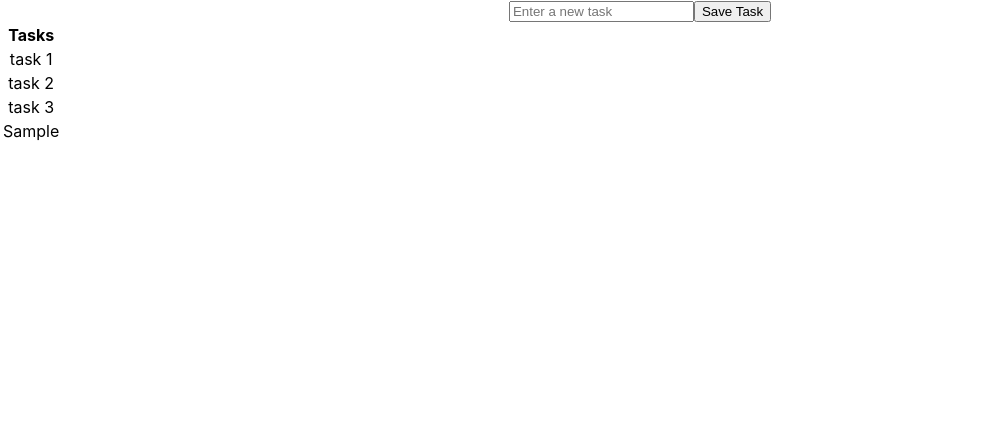
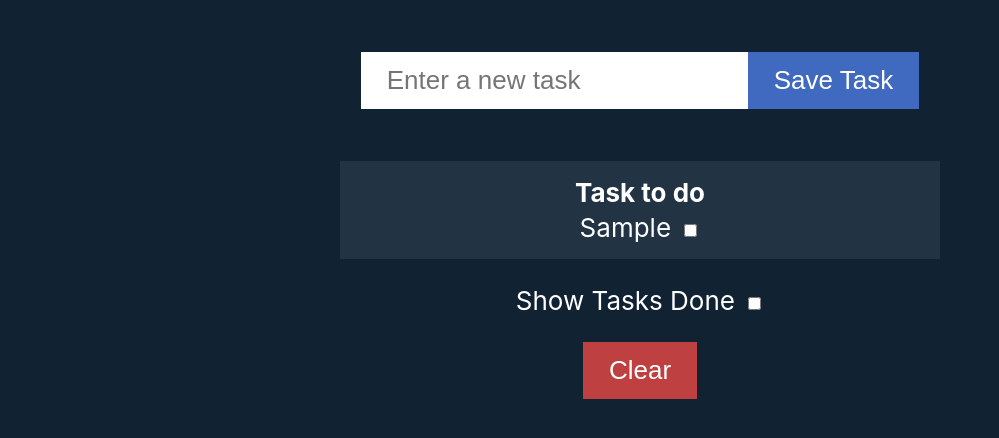
Before and after one commit to jorgeabf/task-app-localstorage, a React (Create React App) app: page / in a window 1280 px wide. Both pictures are taken after typing "Sample" into the empty fields and a click on the button "Save Task". Shown: the top 438 px of the page, without its empty margins (0-999 px from the left). Built offline with nearby package versions, Linux system fonts and the light colour scheme.

Commit message:
App terminada

```diff
--- a/src/App.css
+++ b/src/App.css
@@ -1,38 +1,13 @@
 .App {
-  text-align: center;
+   text-align: center;
+   max-width: 600px;
+   margin-inline: auto;
 }
 
-.App-logo {
-  height: 40vmin;
-  pointer-events: none;
+.App {
+   background-color: #123;
+   min-height: 100vh;
+   display: flex;
+   flex-direction: column;
+   color: white;
 }
-
-@media (prefers-reduced-motion: no-preference) {
-  .App-logo {
-    animation: App-logo-spin infinite 20s linear;
-  }
-}
-
-.App-header {
-  background-color: #282c34;
-  min-height: 100vh;
-  display: flex;
-  flex-direction: column;
-  align-items: center;
-  justify-content: center;
-  font-size: calc(10px + 2vmin);
-  color: white;
-}
-
-.App-link {
-  color: #61dafb;
-}
-
-@keyframes App-logo-spin {
-  from {
-    transform: rotate(0deg);
-  }
-  to {
-    transform: rotate(360deg);
-  }
-}
--- a/src/App.js
+++ b/src/App.js
@@ -1,41 +1,83 @@
-import { useState } from "react";
+import { useState, useEffect } from "react";
 
 import "./App.css";
 import { TaskCreator } from "./components/TaskCreator";
+import TaskTable from "./components/TaskTable";
+import VisibilityControl from "./components/VisibilityControl";
 
 function App() {
-   const [tasksItems, setTasksItems] = useState([
-      { name: "task 1", done: false },
-      { name: "task 2", done: false },
-      { name: "task 3", done: false },
-   ]);
+   const [tasksItems, setTasksItems] = useState([]);
+   const [showCompleted, setShowCompleted] =
+      useState(false);
 
    function createNewTask(taskName) {
-      setTasksItems([
-         ...tasksItems,
-         { name: taskName, done: false },
-      ]);
+      if (
+         !tasksItems.find((task) => task.name === taskName)
+      ) {
+         setTasksItems([
+            ...tasksItems,
+            { name: taskName, done: false },
+         ]);
+      }
    }
 
+   const toggleTask = (task) => {
+      setTasksItems(
+         tasksItems.map((item) =>
+            item.name === task.name
+               ? { ...item, done: !item.done }
+               : item
+         )
+      );
+   };
+
+   useEffect(() => {
+      let data = localStorage.getItem("tasks");
+      if (data) {
+         setTasksItems(JSON.parse(data));
+      }
+   }, []);
+
+   const cleanTasks = () => {
+      setTasksItems(
+         tasksItems.filter((task) => !task.done)
+      );
+      setShowCompleted(false);
+   };
+
+   useEffect(() => {
+      localStorage.setItem(
+         "tasks",
+         JSON.stringify(tasksItems)
+      );
+   }, [tasksItems]);
+
    return (
-      <div className="App">
+      <main className="App">
          <TaskCreator createNewTask={createNewTask} />
+         <TaskTable
+            nameTable="Task to do"
+            tasks={tasksItems}
+            toggleTask={toggleTask}
+         />
 
-         <table>
-            <thead>
-               <tr>
-                  <th>Tasks</th>
-               </tr>
-            </thead>
-            <tbody>
-               {tasksItems.map((task) => (
-                  <tr key={task.name}>
-                     <td>{task.name}</td>
-                  </tr>
-               ))}
-            </tbody>
-         </table>
-      </div>
+         <VisibilityControl
+            isChecked={showCompleted}
+            setShowCompleted={(checked) =>
+               setShowCompleted(checked)
+            }
+            cleanTasks={cleanTasks}
+         />
+
+         {showCompleted && (
+            <TaskTable
+               nameTable="Task Completed"
+               tasks={tasksItems}
+               toggleTask={toggleTask}
+               showCompleted={showCompleted}
+            />
+         )}
+      </main>
    );
 }
 
--- /dev/null
+++ b/src/components/TaskCreator.css
@@ -0,0 +1,26 @@
+form {
+   font-size: inherit;
+}
+
+input[type="text"] {
+   font-size: inherit;
+   border: none;
+   outline: none;
+   padding: 0.5em 1em;
+   margin-block: 2em 1em;
+}
+
+button {
+   font-size: inherit;
+   border: none;
+   outline: none;
+   padding: 0.5em 1em;
+   background-color: hsl(220 50% 50%);
+   color: #fff;
+   cursor: pointer;
+}
+
+.btn-clear {
+   margin-top: 1em;
+   background-color: hsl(0 50% 50%);
+}
--- a/src/components/TaskCreator.jsx
+++ b/src/components/TaskCreator.jsx
@@ -1,12 +1,12 @@
 import { useState } from "react";
+import "./TaskCreator.css";
 
-export const TaskCreator = (props) => {
+export const TaskCreator = ({ createNewTask }) => {
    const [newTaskName, setNewTaskName] = useState("");
 
    const handleSubmit = (e) => {
       e.preventDefault();
-      props.createNewTask(newTaskName);
-      localStorage.setItem("tasks", newTaskName);
+      createNewTask(newTaskName);
       setNewTaskName("");
    };
 
--- /dev/null
+++ b/src/components/TaskRow.jsx
@@ -0,0 +1,16 @@
+const TaskRow = ({ task, toggleTask }) => {
+   return (
+      <tr>
+         <td>
+            {task.name}
+            <input
+               type="checkbox"
+               checked={task.done}
+               onChange={() => toggleTask(task)}
+            />
+         </td>
+      </tr>
+   );
+};
+
+export default TaskRow;
--- /dev/null
+++ b/src/components/TaskTable.css
@@ -0,0 +1,10 @@
+input[type="checkbox"] {
+   margin-left: 1em;
+   padding: 1em;
+}
+
+table {
+   margin-block: 1em;
+   padding: 0.5em 0;
+   background-color: #234;
+}
--- /dev/null
+++ b/src/components/TaskTable.jsx
@@ -0,0 +1,34 @@
+import "./TaskTable.css";
+import TaskRow from "./TaskRow";
+
+const TaskTable = ({
+   tasks,
+   toggleTask,
+   showCompleted = false,
+   nameTable,
+}) => {
+   const taskTableRows = (doneValue) => {
+      return tasks
+         .filter((task) => task.done === doneValue)
+         .map((task) => (
+            <TaskRow
+               task={task}
+               key={task.name}
+               toggleTask={toggleTask}
+            />
+         ));
+   };
+
+   return (
+      <table>
+         <thead>
+            <tr>
+               <th>{nameTable}</th>
+            </tr>
+         </thead>
+         <tbody>{taskTableRows(showCompleted)}</tbody>
+      </table>
+   );
+};
+
+export default TaskTable;
--- /dev/null
+++ b/src/components/VisibilityControl.jsx
@@ -0,0 +1,34 @@
+const VisibilityControl = ({
+   setShowCompleted,
+   cleanTasks,
+   isChecked,
+}) => {
+   const handleDelete = () => {
+      if (
+         window.confirm("¿Are you sure you want to delete?")
+      ) {
+         cleanTasks();
+      }
+   };
+
+   return (
+      <div>
+         <label>Show Tasks Done</label>
+         <input
+            type="checkbox"
+            onChange={(e) =>
+               setShowCompleted(e.target.checked)
+            }
+            checked={isChecked}
+         />
+         <br />
+         <button
+            className="btn-clear"
+            onClick={handleDelete}>
+            Clear
+         </button>
+      </div>
+   );
+};
+
+export default VisibilityControl;
--- a/src/index.css
+++ b/src/index.css
@@ -1,13 +1,11 @@
 body {
-  margin: 0;
-  font-family: -apple-system, BlinkMacSystemFont, 'Segoe UI', 'Roboto', 'Oxygen',
-    'Ubuntu', 'Cantarell', 'Fira Sans', 'Droid Sans', 'Helvetica Neue',
-    sans-serif;
-  -webkit-font-smoothing: antialiased;
-  -moz-osx-font-smoothing: grayscale;
+   margin: 0;
+   font-family: -apple-system, BlinkMacSystemFont,
+      "Segoe UI", "Roboto", "Oxygen", "Ubuntu", "Cantarell",
+      "Fira Sans", "Droid Sans", "Helvetica Neue",
+      sans-serif;
+   -webkit-font-smoothing: antialiased;
+   -moz-osx-font-smoothing: grayscale;
+   font-size: calc(10px + 2vmin);
+   background-color: #123;
 }
-
-code {
-  font-family: source-code-pro, Menlo, Monaco, Consolas, 'Courier New',
-    monospace;
-}
--- a/src/index.js
+++ b/src/index.js
@@ -6,8 +6,4 @@ import App from "./App";
 const root = ReactDOM.createRoot(
    document.getElementById("root")
 );
-root.render(
-   <React.StrictMode>
-      <App />
-   </React.StrictMode>
-);
+root.render(<App />);
```
